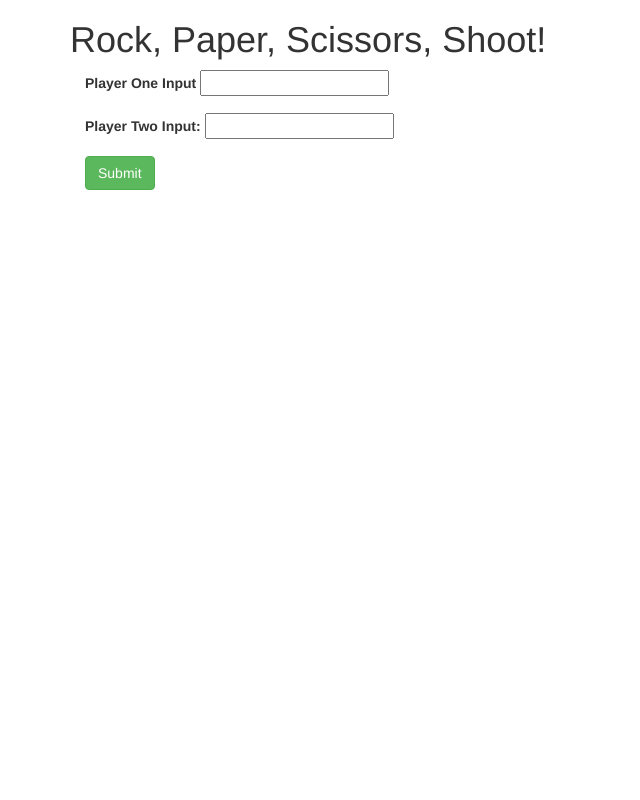
After one commit to k-giardchase/rockpaperscissors, a PHP site: template views/hand.twig in a window 1280 px wide. The commit adds this page. Shown: the whole page, without its empty margins (0-640 px from the left). Run offline with PHP 8.4, Linux system fonts and the light colour scheme; the template is opened without the code that fills it, so the values that code supplies are empty; some libraries are stand-ins or nearby versions.

Commit message:
Add hand.twig file and form for users on that page

```diff
--- a/spec.html
+++ b/spec.html
@@ -57,7 +57,7 @@ input: input1: 'paper',
        input2: 'scissors'
 output: 'player2'
 
-10. First player inputs capitalized input and second player also inputs capitalized input and the inputs will still be compared as above.
+x10. First player inputs capitalized input and second player also inputs capitalized input and the inputs will still be compared as above.
 input: input1: 'rOCk',
        input2: 'pAPer'
 output: 'player2'
@@ -65,7 +65,7 @@ output: 'player2'
 ========================
 Spec How
 
-1.  convert inputs to lowercase. two variables player1 and player2. Nested if statements.
+x1.  convert inputs to lowercase. two variables player1 and player2. Nested if statements.
     For example, if player1 chooses rock then have possibilites for player2 choices.
     if (player1 == 'rock') {
         if (player2 == 'x'){
--- /dev/null
+++ b/views/hand.twig
@@ -0,0 +1,31 @@
+<html>
+<head>
+    <title>Rock, Paper, Scissors, Shoot!</title>
+    <link rel="stylesheet" href="http://maxcdn.bootstrapcdn.com/bootstrap/3.3.2/css/bootstrap.min.css">
+
+</head>
+<body>
+    <div class="container">
+        <h1>Rock, Paper, Scissors, Shoot!</h1>
+        <div class="col-md-6">
+            <form method="get" action="">
+                <div class="form-group">
+                    <label for="player1">Player One Input</label>
+                    <input name="player1" id="player1" type="text" class="group-control">
+
+
+                </div>
+                <div class="form-group">
+                    <label for="player2">Player Two Input:</label>
+                    <input name="player2" id="player2" type="text" class="group-control">
+                </div>
+                <button type="submit" class="btn btn-success">Submit</button>
+            </form>
+        </div>
+
+    </div>
+
+
+
+</body>
+</html>
--- /dev/null
+++ b/web/index.php
@@ -0,0 +1,6 @@
+<?php
+
+    $website = require_once __DIR__."/../app/app.php";
+    $website->run();
+
+?>
```
Also changed, not shown: app/app.php (added, +27 -0 lines), src/Hand.php (+10 -27 lines).
